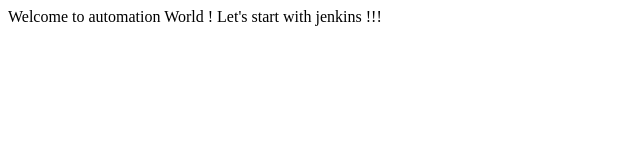
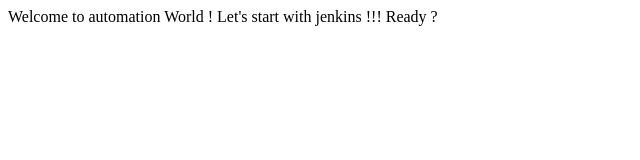
Before and after one commit to BertrandKafando/devops-courses-and-tps, a plain HTML site: page index.html in a window 1280 px wide. Shown: the full height of the page, 0-640 px from the left. Drawn offline with Linux system fonts and the light colour scheme.

Commit message:
Update index.html

```diff
--- a/index.html
+++ b/index.html
@@ -8,6 +8,6 @@
 
 Welcome to automation World !
 Let's start with jenkins  !!!
-
+Ready ?
 </body>
 </html>
```
